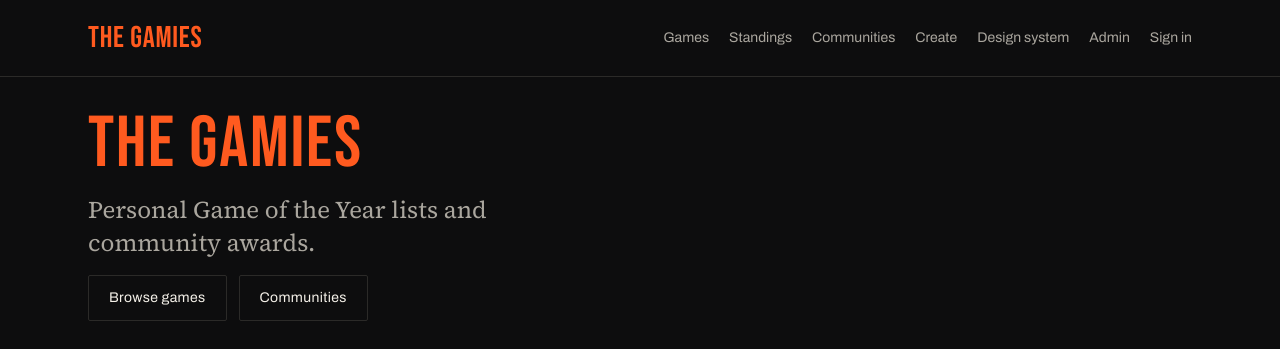
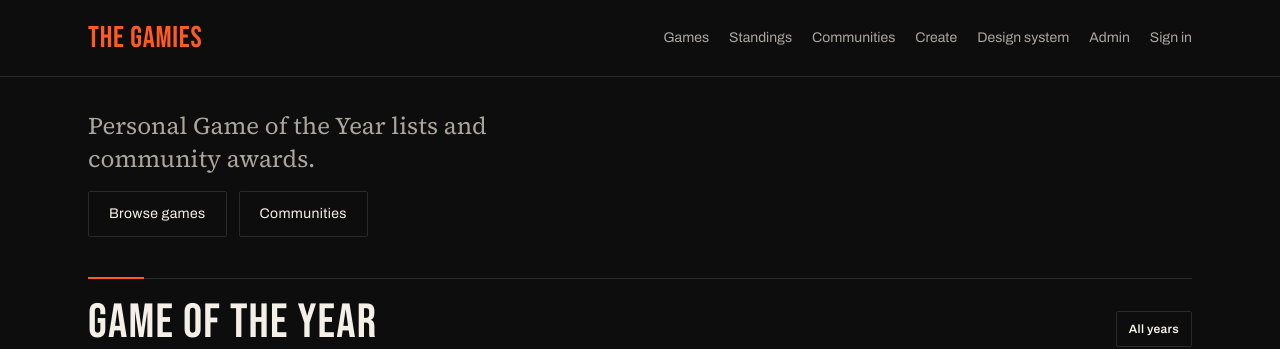
Before and after one commit to thegamies/TheGamies-v2, a Next.js app: page / in a window 1280 px wide. Shown: the top 349 px of the page. Built offline with nearby package versions, Linux system fonts and the light colour scheme; no server answers; the database is empty; what nextjs-nav-guard would draw is missing.

Commit message:
Drop hero The Gamies; keep the intro blurb under the nav mark.
Co-authored-by: thegamies <thegamies@users.noreply.github.com>

```diff
--- a/src/app/page.tsx
+++ b/src/app/page.tsx
@@ -44,10 +44,7 @@ export default async function HomePage() {
 
   return (
     <main className="mx-auto w-full max-w-[var(--page-max)] flex-1 px-[var(--gutter)] py-6 sm:py-8">
-      <h1 className="font-display text-5xl leading-none tracking-wide text-accent sm:text-7xl">
-        The Gamies
-      </h1>
-      <p className="mt-3 max-w-lg font-serif text-xl leading-snug text-muted sm:text-2xl">
+      <p className="max-w-lg font-serif text-xl leading-snug text-muted sm:text-2xl">
         Personal Game of the Year lists and community awards.
       </p>
       <div className="mt-4 flex flex-wrap gap-3">
```
